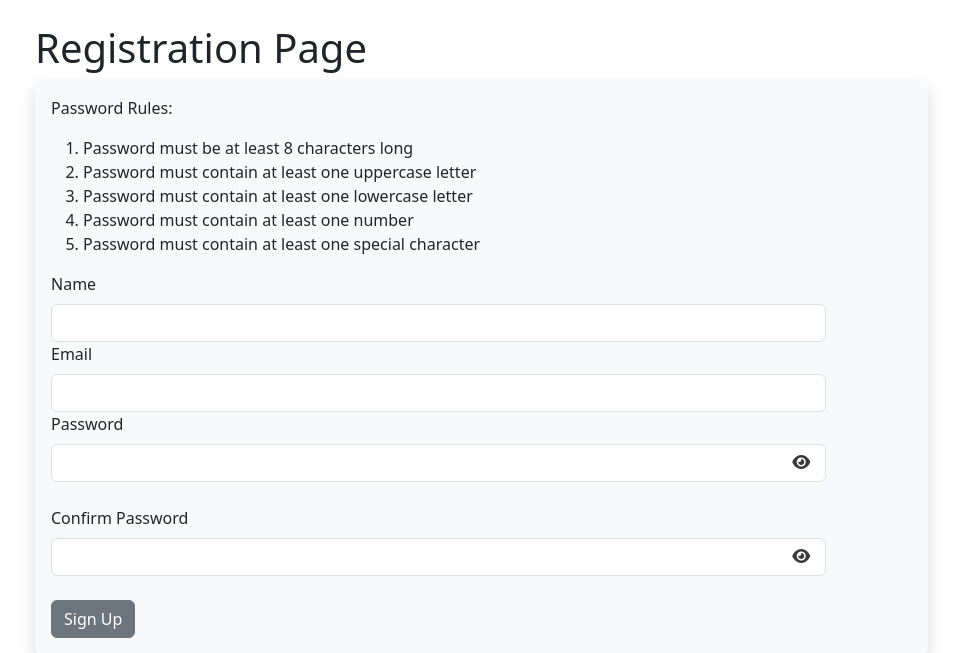
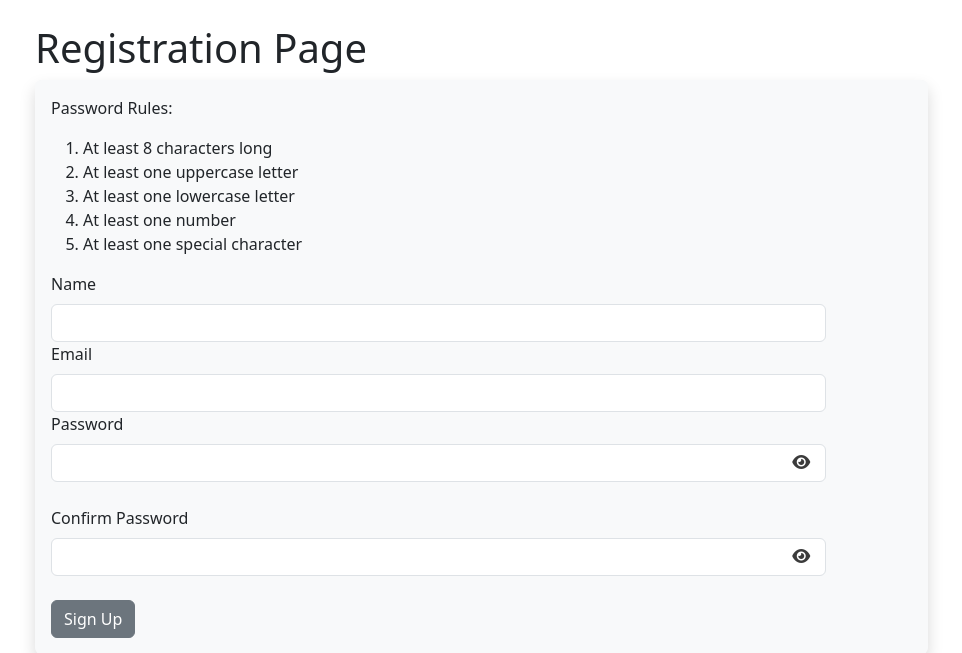
Before and after one commit to NimrodShefi/Cookbook, a Flask app: page /register in a window 1280 px wide. Shown: the part 76-729 px from the top of the page, without its empty margins (47-1009 px from the left). Run offline with Flask 3, Linux system fonts and the light colour scheme; tables that the repository leaves empty hold one stand-in row (values such as "Sample post"); parts of the project's set-up code (start-up, migrations or seed data) failed here and were passed over; some libraries are stand-ins or nearby versions.

Commit message:
fixing a couple problems I got as feedback after uploading website to heroku

```diff
--- a/cookbook/recipes/routes.py
+++ b/cookbook/recipes/routes.py
@@ -152,7 +152,7 @@ def edit_recipe(id):
         form.ingredients = ingredients_forms
         form.categories = categories_forms
         form.instructions = instructions_forms
-        measuring_units = ["grams (g)", "milligram (mg)", "kilogram (kg)", "milliliter (ml)", "liter (L)", "teaspoon (tsp)", "tablespoon (tbsp)", "cup", "pint", "gallon", "pound (lb)", "ounce (oz)"]
+        measuring_units = ["grams (g)", "milligram (mg)", "kilogram (kg)", "milliliter (ml)", "liter (L)", "teaspoon (tsp)", "tablespoon (tbsp)", "cup", "pint", "gallon", "pound (lb)", "ounce (oz)", "Item"]
         return render_template("recipe/edit_recipe.html", form=form, measuring_units=measuring_units)
     else:
         flash("You can only edit your own recipes", "warning")
--- a/cookbook/templates/recipe/recipe_card.html
+++ b/cookbook/templates/recipe/recipe_card.html
@@ -16,7 +16,7 @@
             <a href="{{url_for('recipes.view_recipes_by_category', name=category.name)}}">{{category.name}}</a>{% if not loop.last %}, {% endif %}
         {% endfor %}
     </p>
-    <p><strong>Date Added:</strong> {{recipe.date_added}}</p>
+    <p><strong>Date Added:</strong> {{recipe.date_added.strftime('%d/%m/%Y')}}</p>
     {% if current_user.id == recipe.user_id %}
         <div class="right">
             <a class="btn btn-danger" href="{{url_for('recipes.delete_recipe', id=recipe.id)}}">Delete Recipe</a>
--- a/cookbook/templates/recipe/view_recipe.html
+++ b/cookbook/templates/recipe/view_recipe.html
@@ -11,19 +11,19 @@
             </div>
         {% endif %}
         <h2>{{recipe.name}}</h2>
-        <p><strong>Description:</strong> {{recipe.description}}</p>
+        <p><strong>Description:</strong> {{recipe.description|upper}}</p>
         <br>
         <p><strong>Ingridients:</strong>
         <br>
         {% set count = namespace(value=1) %}
         {% for ingredient in recipe.recipe_ingredients %}
-            <p><strong>{{ count.value }})</strong> {{ingredient.amount}}  {{ingredient.unit}}  - {{ingredient.ingredient}}</p>
+            <p><strong>{{ count.value }})</strong> {{ingredient.amount}}  {{ingredient.unit}}  - {{ingredient.ingredient|capitalize}}</p>
             {% set count.value = count.value + 1 %}
         {% endfor %}
         <br>
         <p><strong>Instructions:</strong>
         {% for instruction in recipe.recipe_instructions %}
-            <p><strong>{{ instruction.instruction_number }})</strong> {{instruction.instruction}}</p>
+            <p><strong>{{ instruction.instruction_number }})</strong> {{instruction.instruction|capitalize}}</p>
             {% set count.value = count.value + 1 %}
         {% endfor %}
 
--- a/cookbook/users/forms.py
+++ b/cookbook/users/forms.py
@@ -16,11 +16,11 @@ class UserRegistrationForm(FlaskForm):
     email = StringField("Email", validators=[DataRequired(), Email()])
     password_hash = PasswordField('Password', validators=[
         DataRequired(message="Must have a value"),
-        Length(min=8, message="Password must be at least 8 characters long"),
-        Regexp('.*[A-Z].*', message="Password must contain at least one uppercase letter"),
-        Regexp('.*[a-z].*', message="Password must contain at least one lowercase letter"),
-        Regexp('.*[1-9].*', message="Password must contain at least one number"),
-        Regexp('.*[!@#$%^&*()].*', message="Password must contain at least one special character")
+        Length(min=8, message="At least 8 characters long"),
+        Regexp('.*[A-Z].*', message="At least one uppercase letter"),
+        Regexp('.*[a-z].*', message="At least one lowercase letter"),
+        Regexp('.*[1-9].*', message="At least one number"),
+        Regexp('.*[!@#$%^&*()].*', message="At least one special character")
     ], id="password")
     password_hash2 = PasswordField('Confirm Password', validators=[DataRequired(), EqualTo('password_hash', message="Passwords Must Match!")], id="confirmPassword")
     submit = SubmitField("Sign Up")
```
